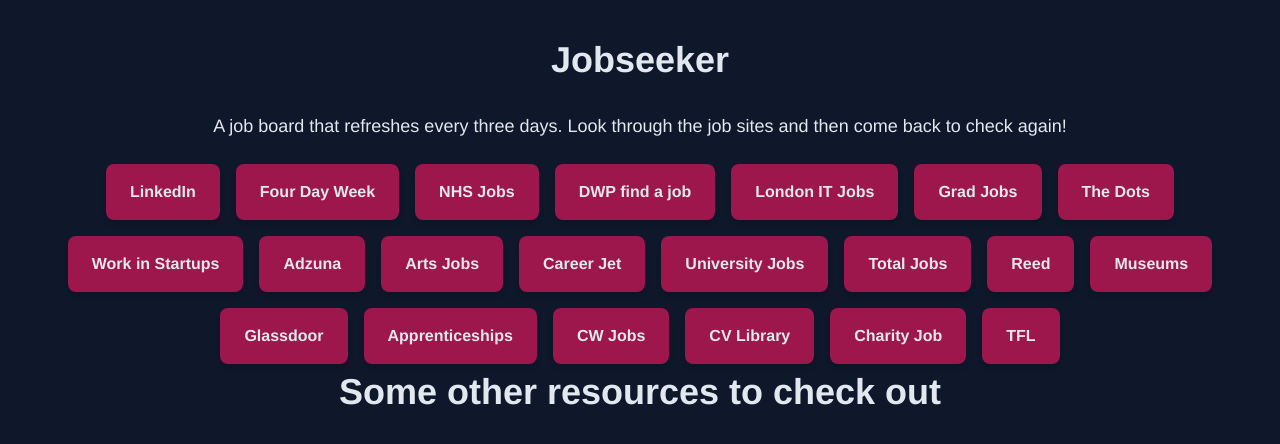
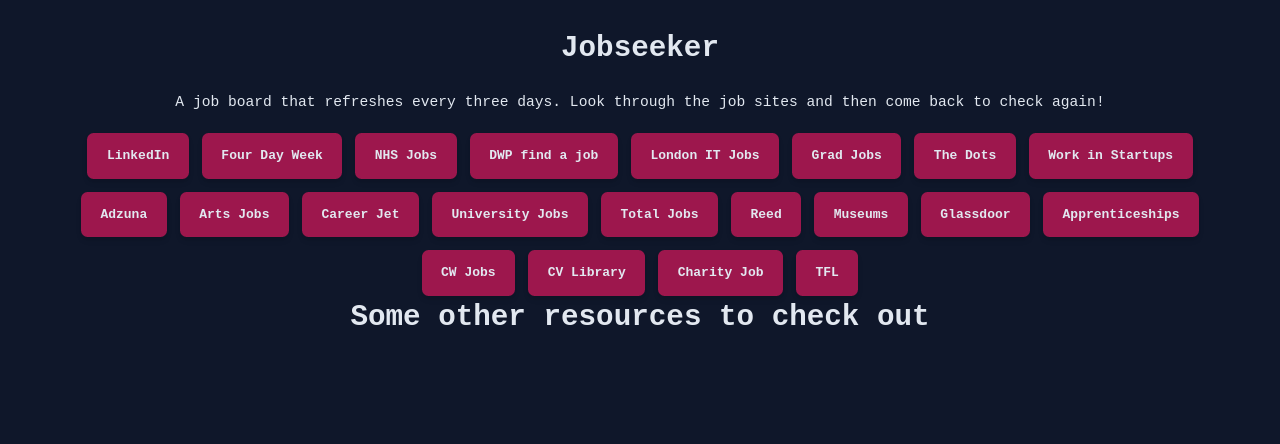
Before and after one commit to jones58/jobseeker, a React (Vite) app: page / in a window 1280 px wide. Shown: the top 444 px of the page. Built offline with nearby package versions, Linux system fonts and the light colour scheme.

Commit message:
editing standard font to monospace

```diff
--- a/src/index.css
+++ b/src/index.css
@@ -3,6 +3,6 @@
 @import "tailwindcss/utilities";
 
 :root {
-  font-family: Helvetica, sans-serif;
+  font-family: monospace;
   line-height: 1.5;
 }
```
